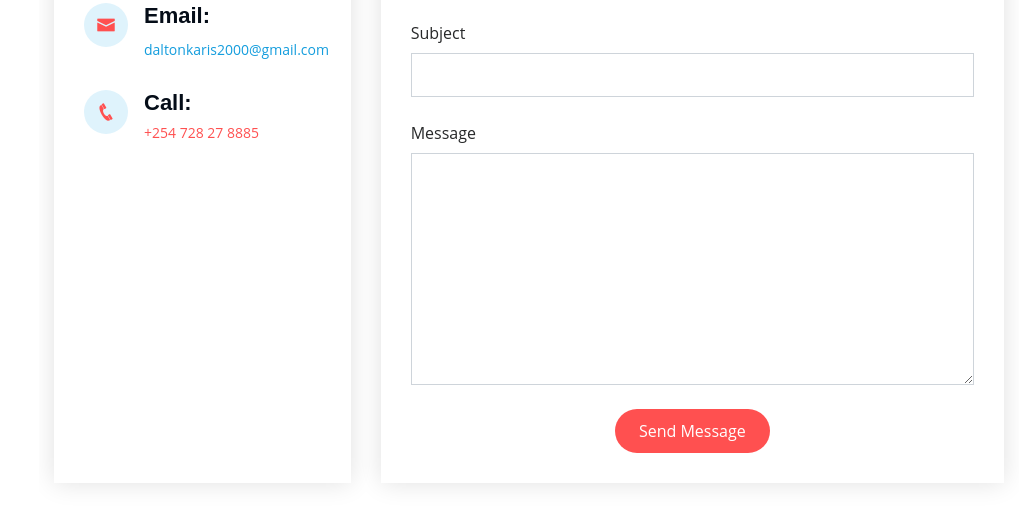
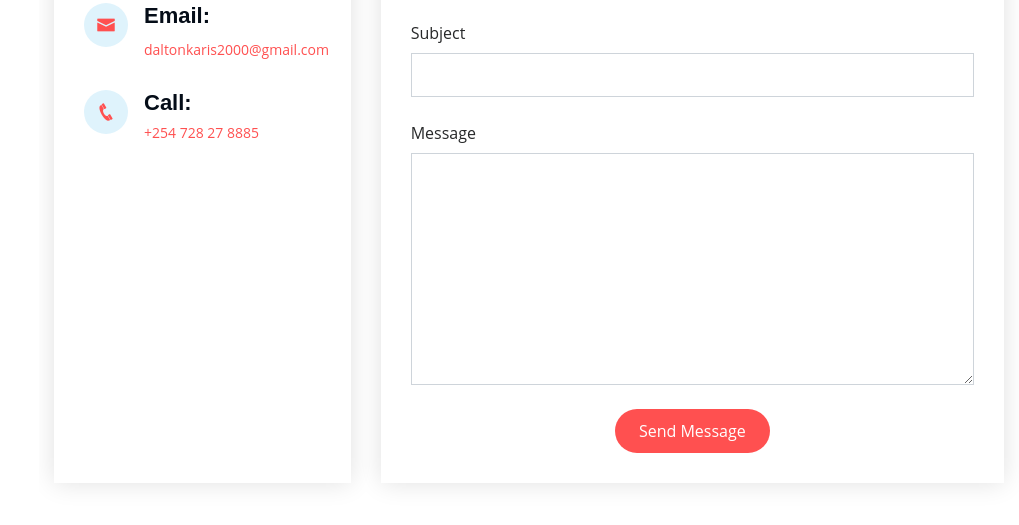
Before and after one commit to karisdalton/karisdalton.github.io, a plain HTML site: page index.html in a window 1280 px wide. Shown: the part 2421-2946 px from the top of the page, without its empty margins (261-1280 px from the left). Drawn offline with Linux system fonts and the light colour scheme.

Commit message:
Update style.css

```diff
--- a/assets/css/style.css
+++ b/assets/css/style.css
@@ -497,6 +497,10 @@ section {
   padding-top: 5px;
 }
 
+.contact .info .email p a {
+  color: #ff5050;
+}
+
 .contact .info .social-links {
   padding-left: 60px;
 }
```
